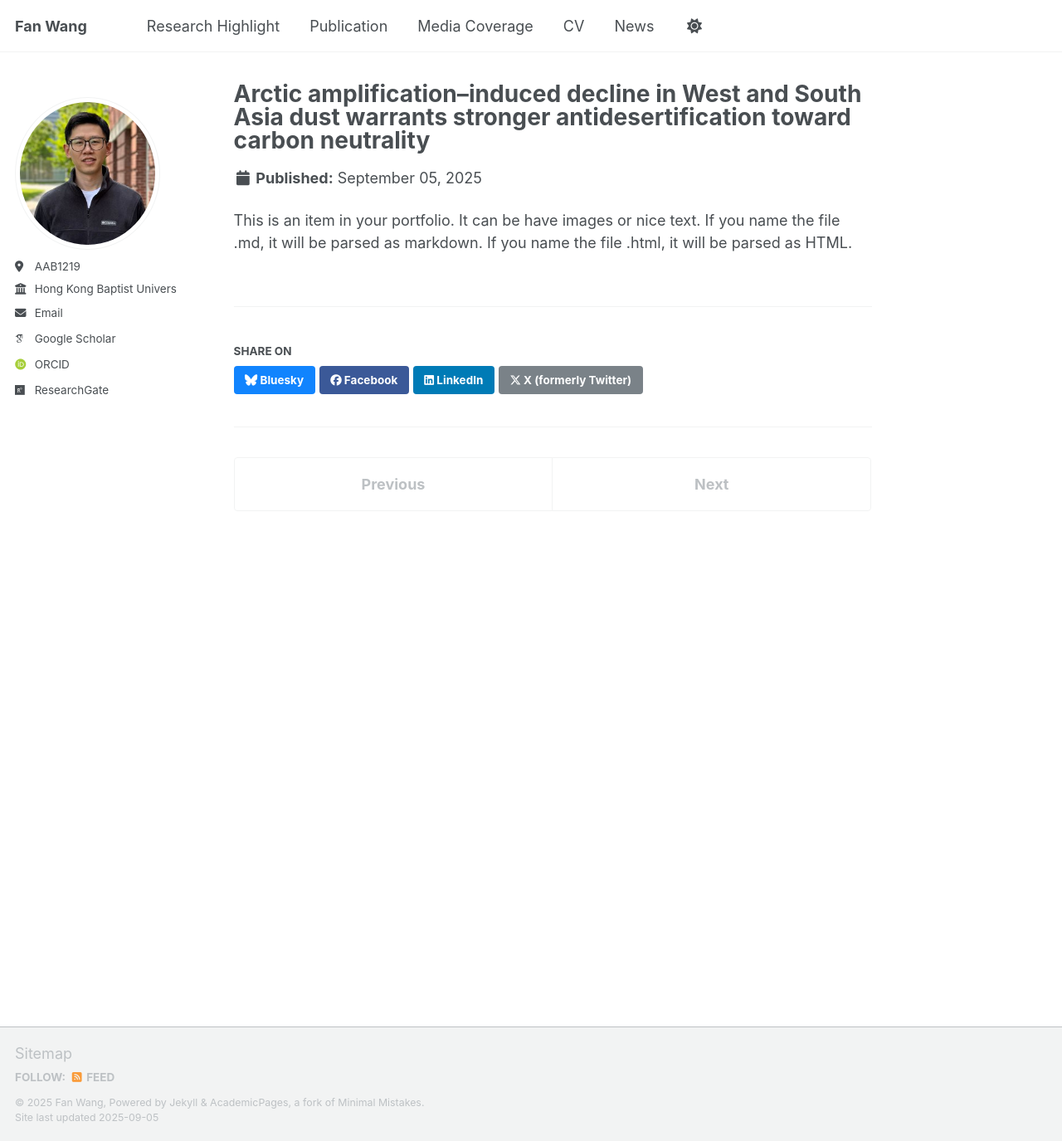
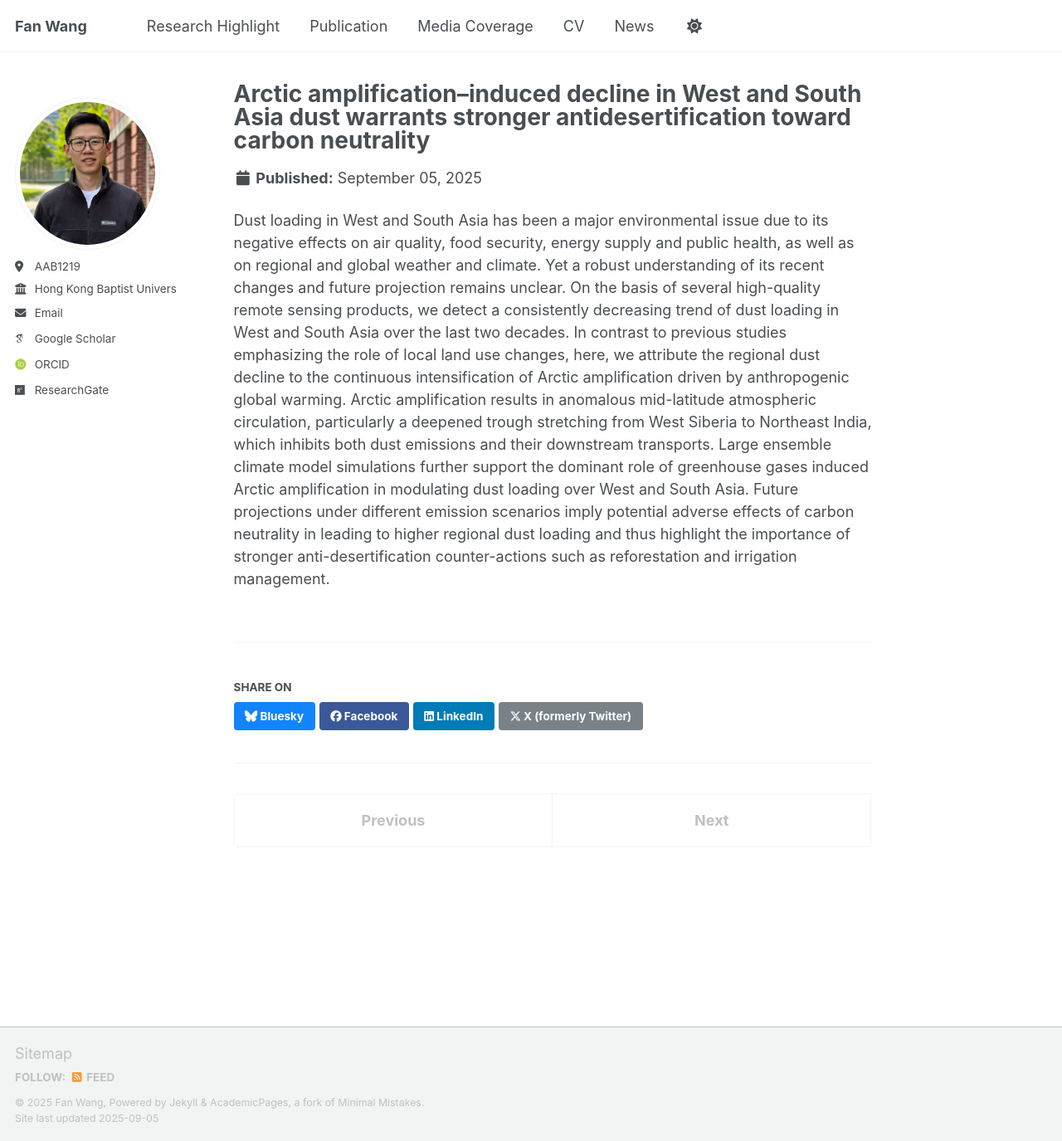
Before and after one commit to fanwang1/fanwang1.github.io, a Jekyll site: the page built from _portfolio/portfolio-2.html, in a window 1280 px wide and 1375 px high. Shown: the whole window at 83% size. Built offline with Jekyll 4.4.1, drawn with Linux system fonts in a browser that asks for light colours; some web fonts are replaced; a script that is not in the unit is left out.

Commit message:
portfolio-2.html

```diff
--- a/_portfolio/portfolio-2.html
+++ b/_portfolio/portfolio-2.html
@@ -1,7 +1,7 @@
 ---
 title: "Arctic amplification–induced decline in West and South Asia dust warrants stronger antidesertification toward carbon neutrality"
-excerpt: "Dust loading in West and South Asia has been a major environmental issue due to its negative effects on air quality, food security, energy supply and public health, as well as on regional and global weather and climate. Yet a robust understanding of its recent changes and future projection remains unclear. On the basis of several high-quality remote sensing products, we detect a consistently decreasing trend of dust loading in West and South Asia over the last two decades. In contrast to previous studies emphasizing the role of local land use changes, here, we attribute the regional dust decline to the continuous intensification of Arctic amplification driven by anthropogenic global warming. Arctic amplification results in anomalous mid-latitude atmospheric circulation, particularly a deepened trough stretching from West Siberia to Northeast India, which inhibits both dust emissions and their downstream transports. Large ensemble climate model simulations further support the dominant role of greenhouse gases induced Arctic amplification in modulating dust loading over West and South Asia. Future projections under different emission scenarios imply potential adverse effects of carbon neutrality in leading to higher regional dust loading and thus highlight the importance of stronger anti-desertification counter-actions such as reforestation and irrigation management. <br/><img src='/images/pnas1.png'>"
+excerpt: "<br/><img src='/images/pnas1.png'>"
 collection: portfolio
 ---
 
-This is an item in your portfolio. It can be have images or nice text. If you name the file .md, it will be parsed as markdown. If you name the file .html, it will be parsed as HTML.
+Dust loading in West and South Asia has been a major environmental issue due to its negative effects on air quality, food security, energy supply and public health, as well as on regional and global weather and climate. Yet a robust understanding of its recent changes and future projection remains unclear. On the basis of several high-quality remote sensing products, we detect a consistently decreasing trend of dust loading in West and South Asia over the last two decades. In contrast to previous studies emphasizing the role of local land use changes, here, we attribute the regional dust decline to the continuous intensification of Arctic amplification driven by anthropogenic global warming. Arctic amplification results in anomalous mid-latitude atmospheric circulation, particularly a deepened trough stretching from West Siberia to Northeast India, which inhibits both dust emissions and their downstream transports. Large ensemble climate model simulations further support the dominant role of greenhouse gases induced Arctic amplification in modulating dust loading over West and South Asia. Future projections under different emission scenarios imply potential adverse effects of carbon neutrality in leading to higher regional dust loading and thus highlight the importance of stronger anti-desertification counter-actions such as reforestation and irrigation management.
```
